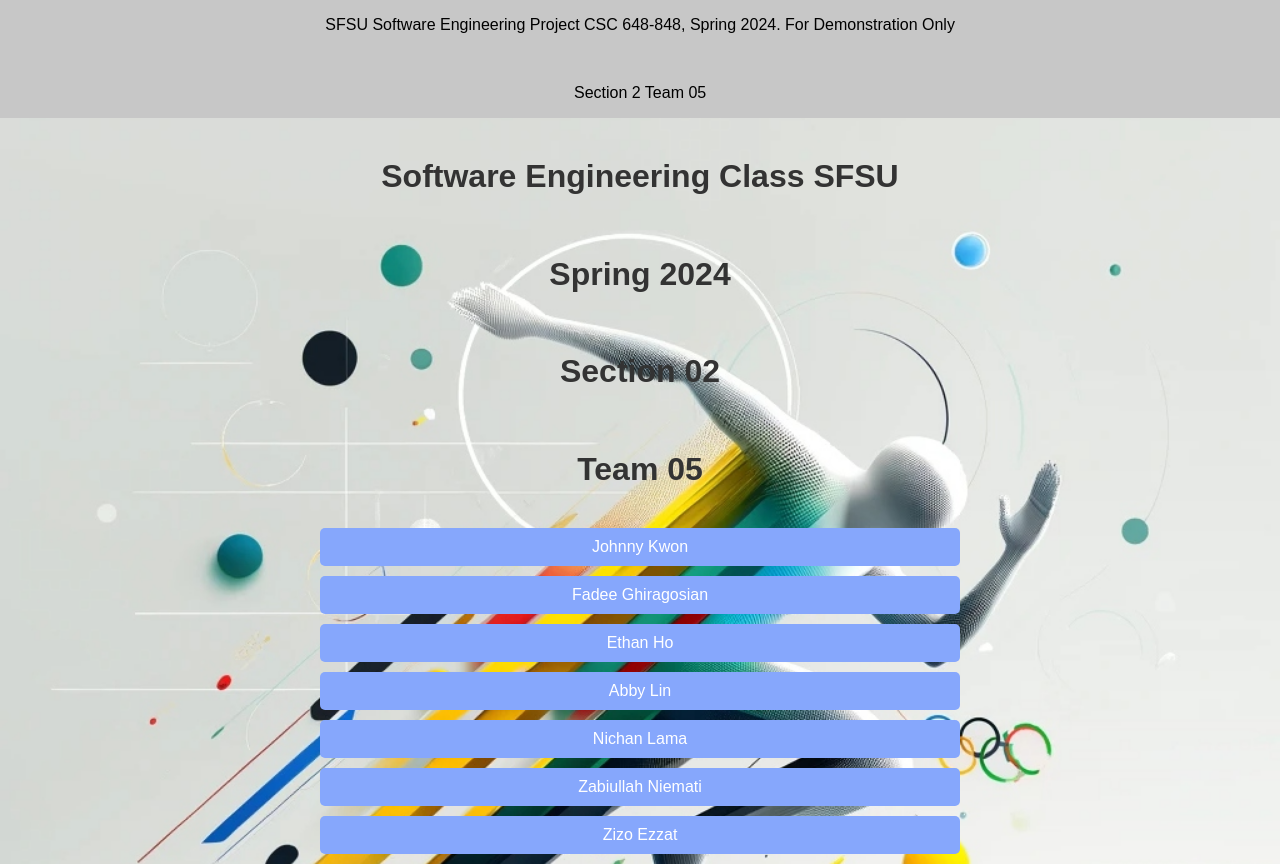
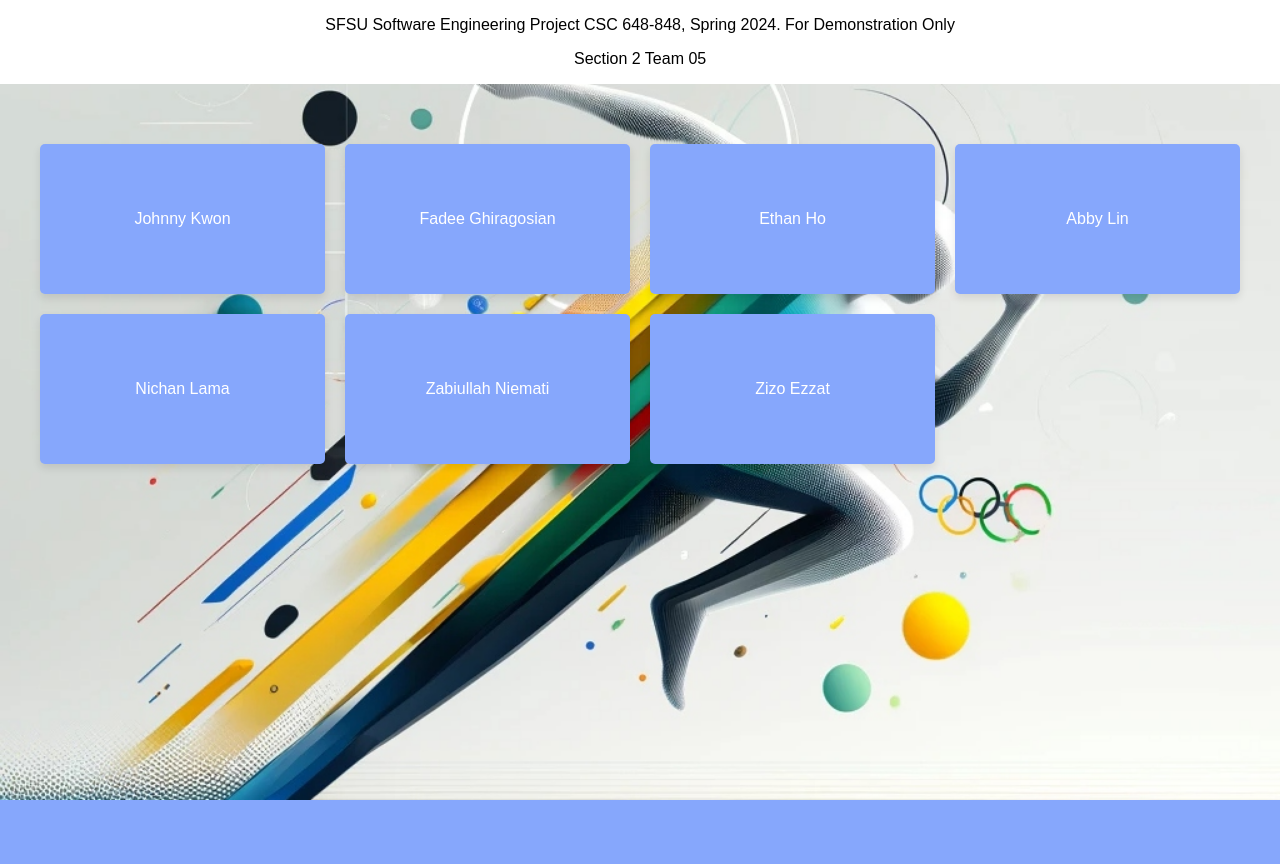
Before and after one commit to hkwon4/OlymPick, a Flask app: a page that uses application/templates/index.html in a window 1280 px wide. After the commit the page ends 800 px from the top, so only its background shows below. Run offline with Flask 3, Linux system fonts and the light colour scheme; some libraries are stand-ins or nearby versions.

Commit message:
Banner adjustment, code optimized, and adjusted index.html

```diff
--- a/application/static/css/global.css
+++ b/application/static/css/global.css
@@ -10,6 +10,9 @@ body {
     font-family: 'Arial', sans-serif; /* Default font */
     color: #333; /* Default text color */
 }
+
+
+
 
 .search-container {
     text-align: center;
@@ -89,7 +92,7 @@ body {
 }
 
 .banner-container {
-    background-color: #c7c7c7;
+    background-color: #ffffff;
     color: rgb(0, 0, 0);
     padding: .1px;
     text-align: center;
--- a/application/static/css/index.css
+++ b/application/static/css/index.css
@@ -1,27 +1,31 @@
 .user-list {
+    display: grid;
+    grid-template-columns: repeat(4, 1fr); /* Creates four columns */
+    gap: 20px; /* Space between grid items */
+    padding: 20px; /* Padding around the grid */
     list-style-type: none; /* Removes default list styling */
-    padding: 0;
-    margin: 0;
+    margin: 40px auto; /* Adds margin to the top and bottom, centers horizontally */
+    max-width: 1200px; /* Maximum width of the grid */
 }
 
 .user-list li {
-    display: flex;
-    justify-content: center; /* Centers flex items on the main axis */
-    margin-bottom: 10px;
+    background-color: #86A7FC; /* Background color of each card */
+    color: white;
+    border-radius: 5px; /* Rounded corners for cards */
+    box-shadow: 0 4px 8px rgba(0, 0, 0, 0.1); /* Subtle shadow for cards */
+    transition: transform 0.3s ease; /* Smooth scaling effect on hover */
 }
 
 .user-list li a {
+    display: flex;
+    justify-content: center; /* Center text horizontally */
+    align-items: center; /* Center text vertically */
+    height: 150px; /* Fixed height for each card */
     text-decoration: none; /* Removes underline from links */
-    background-color: #86A7FC;
-    color: white;
-    padding: 10px 20px; /* Padding inside the button */
-    border-radius: 5px; /* Rounded corners */
-    transition: background-color 0.3s; /* Smooth transition for hover effect */
-    width: 50%;
-    text-align: center;
-    box-sizing: border-box; /* Include padding and border in the element's width */
+    color: inherit; /* Text color inherited from the li */
+    width: 100%; /* Ensures the link covers the entire card */
 }
 
-.user-list li a:hover {
-    background-color: #3468C0;
+.user-list li:hover {
+    transform: scale(1.05); /* Slightly scale up the card on hover */
 }
--- a/application/templates/index.html
+++ b/application/templates/index.html
@@ -12,13 +12,6 @@
 {% endblock %}
 
 {% block content %}
-<div id="title">
-    <h1>Software Engineering Class SFSU</h1>
-    <h1>Spring 2024</h1>
-    <h1>Section 02</h1>
-    <h1>Team 05</h1>
-</div>
-
 <ul class="user-list">
     {% for name in names %}
     <li><a href="/about/{{ name }}">{{ name }}</a></li>
--- a/application/templates/partials/banner.html
+++ b/application/templates/partials/banner.html
@@ -1,6 +1,5 @@
     <!-- Banner -->
     <div class="banner-container">
         <p>SFSU Software Engineering Project CSC 648-848, Spring 2024. For Demonstration Only</p>
-        <br>
         <p> Section 2 Team 05</p>
     </div>
```
Also changed, not shown: application/templates/userpage.html (+13 -39 lines), application/main.py (line endings or trailing spaces).
